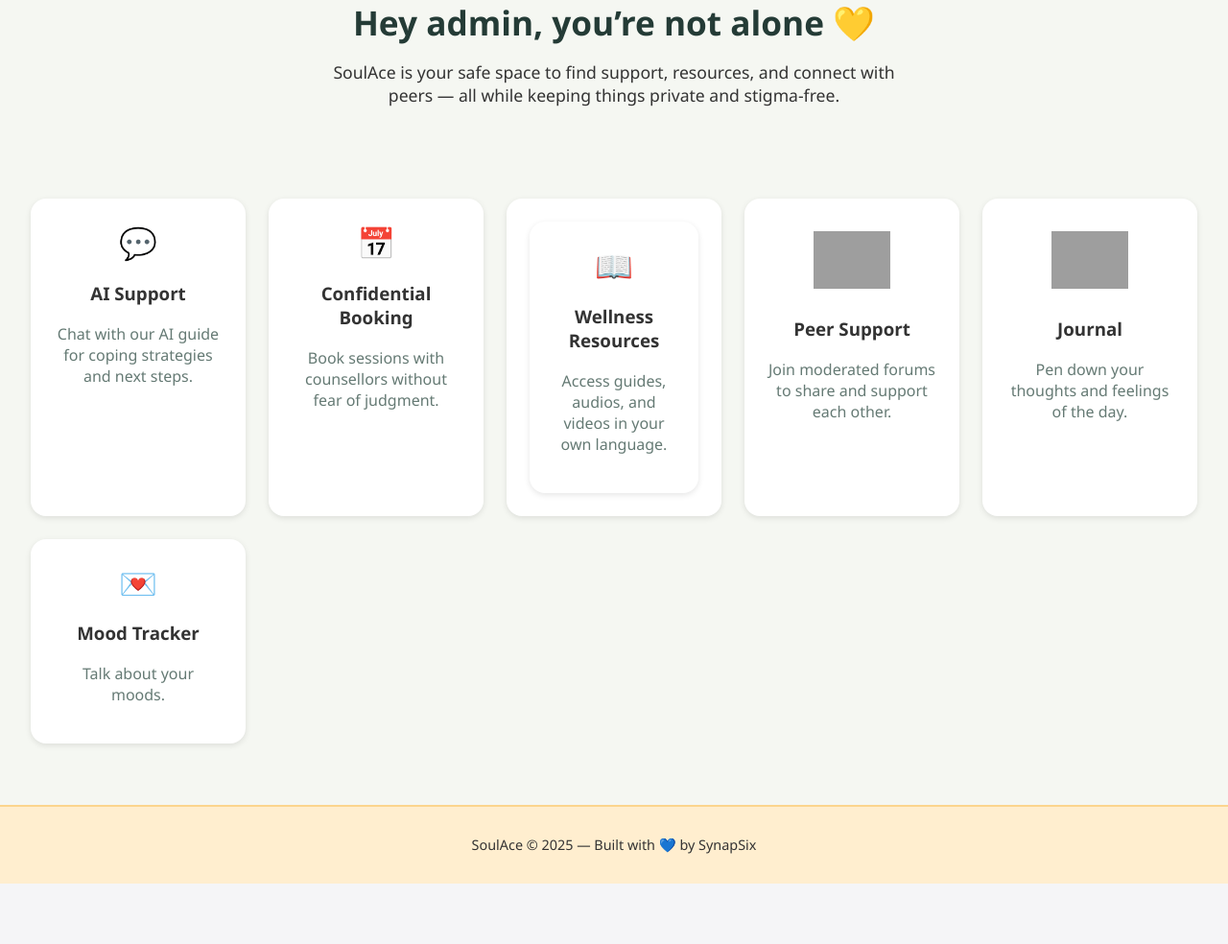
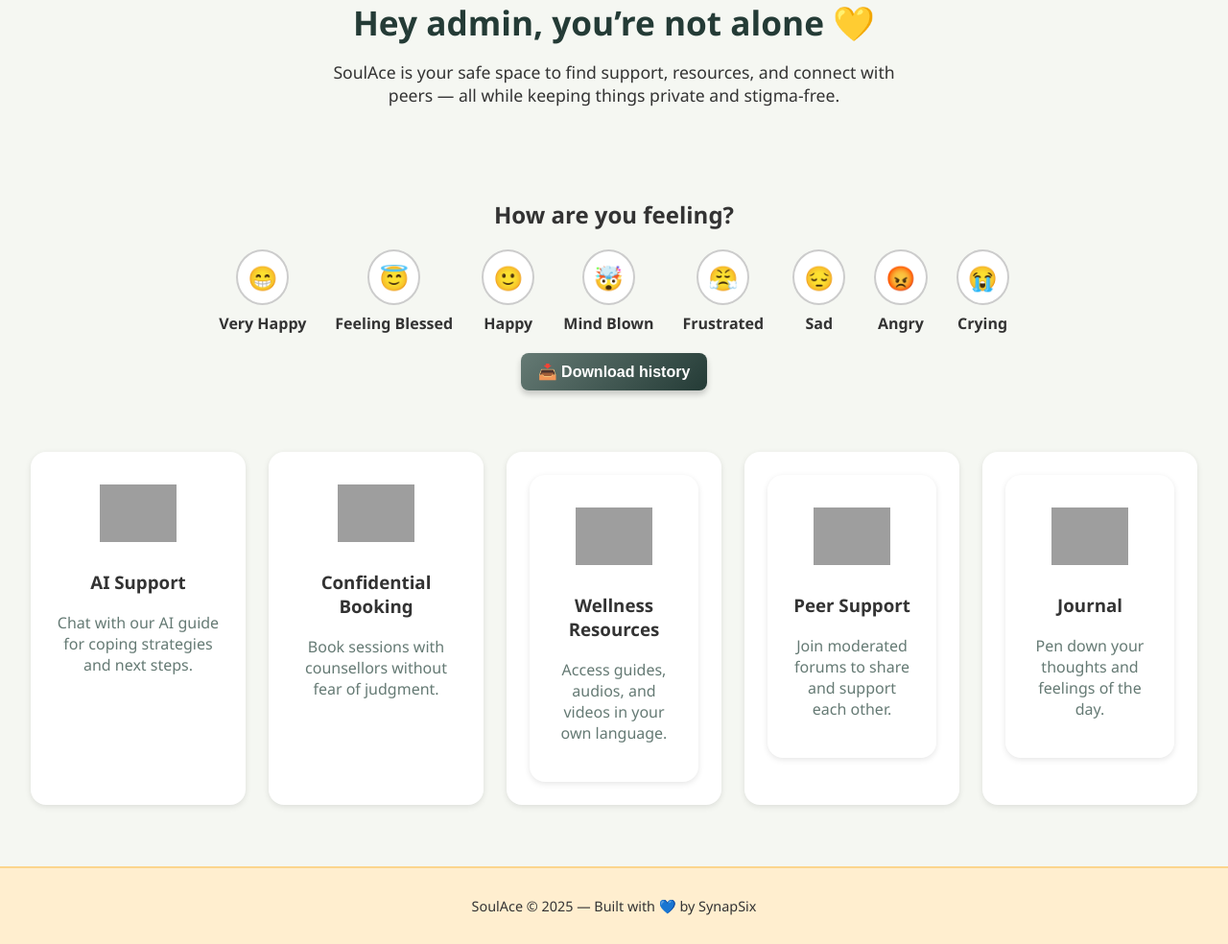
Before and after one commit to disha802/SoulAce, a Flask app: page /dashboard in a window 1280 px wide. Shown: the part 175-1159 px from the top of the page at 96% size. Before the commit the page ends 1096 px from the top, so only its background shows below. Run offline with Flask 3, Linux system fonts and the light colour scheme; the visitor is signed in with stand-in values (Sample User, id 1); grey boxes are pictures that could not be loaded.

Commit message:
Journal added - updated versions of others

```diff
--- a/templates/dashboard.html
+++ b/templates/dashboard.html
@@ -139,7 +139,6 @@
     }
 
 
-
     body.dark .user-popup {
         background: #333;
         color: #f9e6d0;
@@ -163,6 +162,81 @@
       max-width: 600px;
       margin: 0 auto;
     }
+
+    .mood-tracker {
+      text-align: center;
+      margin: 2rem 0;
+    }
+
+    .moods {
+      display: flex;
+      justify-content: center;
+      gap: 30px;
+      flex-wrap: wrap;
+      margin: 20px;
+    }
+    .mood-option {
+      display: flex;
+      flex-direction: column;
+      align-items: center;
+      cursor: pointer;
+    }
+    .mood-btn {
+      font-size: 25px;
+      cursor: pointer;
+      border: 2px solid #ccc;
+      border-radius: 50%;
+      padding: 10px;
+      background: white;
+      transition: 0.2s;
+      margin-bottom: 8px;
+    }
+    .mood-btn:hover {
+      border-color: #555;
+    }
+    .label {
+      font-size: 16px;
+      font-weight: bold;
+    }
+
+    .popup-btn {
+      background: #FFFFFF;
+      color: #243B36;
+      font-size: 16px;
+      font-weight: 600;
+      padding: 10px;
+      border: none;
+      border-radius: 8px;
+      cursor: pointer;
+      box-shadow: 0 4px 6px rgba(0,0,0,0.2);
+      transition: all 0.3s ease;
+    }
+
+    button {
+      background: linear-gradient(135deg, #657A74 , #243B36);
+      color: #fff;
+      font-size: 16px;
+      font-weight: 600;
+      padding: 10px 18px;
+      border: none;
+      border-radius: 8px;
+      cursor: pointer;
+      box-shadow: 0 4px 6px rgba(0,0,0,0.2);
+      transition: all 0.3s ease;
+    }
+
+    button:hover {
+      background: linear-gradient(45deg, #657A74 , #243B36);
+      transform: translateY(-2px);
+      box-shadow: 0 6px 10px rgba(0,0,0,0.25);
+    }
+
+    button:active {
+      transform: translateY(0);
+      box-shadow: 0 3px 6px rgba(0,0,0,0.2);
+    }
+
+
 
     .features {
       display: grid;
@@ -206,6 +280,8 @@
     .feature-card p{
       color: #657A74;
     }
+
+
 
     footer {
       text-align: center;
@@ -306,6 +382,10 @@
   </header>
 
   <div class="user-popup">
+    <a href="{{ url_for('dashboard') }}">
+      <button type="popup-button" class="popup-btn">🏠 Home</button>
+    </a>
+
     <button class="popup-btn" onclick="toggleMode()">🌙 Change Mode</button>
 
     <form action="{{ url_for('logout') }}" method="POST" style="margin:0;">
@@ -322,40 +402,94 @@
     <p>SoulAce is your safe space to find support, resources, and connect with peers — all while keeping things private and stigma‑free.</p>
   </section>
 
+<section class="mood-tracker">
+  <h2>How are you feeling?</h2>
+
+  <div class="moods">
+    <div class="mood-option" onclick="setMood('Very Happy')">
+      <div class="mood-btn">😁</div>
+      <div class="label">Very Happy</div>
+    </div>
+
+    <div class="mood-option" onclick="setMood('Feeling Blessed')">
+      <div class="mood-btn">😇</div>
+      <div class="label">Feeling Blessed</div>
+    </div>
+
+    <div class="mood-option" onclick="setMood('Happy')">
+      <div class="mood-btn">🙂</div>
+      <div class="label">Happy</div>
+    </div>
+
+    <div class="mood-option" onclick="setMood('Mind Blown')">
+      <div class="mood-btn">🤯</div>
+      <div class="label">Mind Blown</div>
+    </div>
+
+    <div class="mood-option" onclick="setMood('Frustrated')">
+      <div class="mood-btn">😤</div>
+      <div class="label">Frustrated</div>
+    </div>
+
+    <div class="mood-option" onclick="setMood('Sad')">
+      <div class="mood-btn">😔</div>
+      <div class="label">Sad</div>
+    </div>
+
+    <div class="mood-option" onclick="setMood('Angry')">
+      <div class="mood-btn">😡</div>
+      <div class="label">Angry</div>
+    </div>
+
+    <div class="mood-option" onclick="setMood('Crying')">
+      <div class="mood-btn">😭</div>
+      <div class="label">Crying</div>
+    </div>
+  </div>
+
+
+
+  <form action="/download_moods" method="get">
+      <button type="submit">📥 Download history</button>
+  </form>
+
+</section>
+
+
   <section class="features">
     <div class="feature-card">
-      <span>💬</span>
+      <span><img src = "{{ url_for('static', filename='chatbot.png') }}"></span>
       <h3>AI Support</h3>
       <p>Chat with our AI guide for coping strategies and next steps.</p>
     </div>
     <div class="feature-card">
-      <span>📅</span>
+      <span><img src = "{{ url_for('static', filename='appointment.png') }}"></span>
       <h3>Confidential Booking</h3>
       <p>Book sessions with counsellors without fear of judgment.</p>
     </div>
     <div class="feature-card">
       <a href="{{ url_for('resources') }}" class="feature-card">
-        <span>📖</span>
+        <span><img src = "{{ url_for('static', filename='wellness.png') }}"></span>
         <h3>Wellness Resources</h3>
         <p>Access guides, audios, and videos in your own language.</p>
       </a>
     </div>
     <div class="feature-card">
-      <span><img src = "..\static\peer support.png"></span>
+      <a href="{{ url_for('dashboard') }}" class="feature-card">
+        <span><img src = "{{ url_for('static', filename='peer support.png') }}"></span>
         <h3>Peer Support</h3>
         <p>Join moderated forums to share and support each other.</p>
+      </a>
     </div>
 
     <div class="feature-card">
-      <span><img src = "..\static\journal-new.png"> </span>
+      <a href="{{ url_for('journal') }}" class="feature-card">
+        <span><img src = "{{ url_for('static', filename='journal.png') }}"></span>
         <h3>Journal</h3>
         <p>Pen down your thoughts and feelings of the day.</p>
+      </a>
     </div>
-    <div class="feature-card">
-      <span>💌</span>
-      <h3>Mood Tracker</h3>
-      <p>Talk about your moods.</p>
-    </div>
+
   </section>
 
   <footer>
@@ -378,6 +512,18 @@
         popup.style.display = popup.style.display === 'block' ? 'none' : 'block';
     }
 
+    async function setMood(mood) {
+      const response = await fetch("/save_mood", {
+        method: "POST",
+        headers: { "Content-Type": "application/json" },
+        body: JSON.stringify({ mood: mood })
+      });
+
+      const result = await response.json();
+      alert(result.message); // popup confirmation
+    }
+
+
     // Optional: click outside to close
     window.addEventListener('click', function(e) {
         const popup = document.getElementById('user-popup');
```
Also changed, not shown: templates/journal.html (added, +242 -0 lines). Lines whose indentation alone changed are shown as unchanged.
